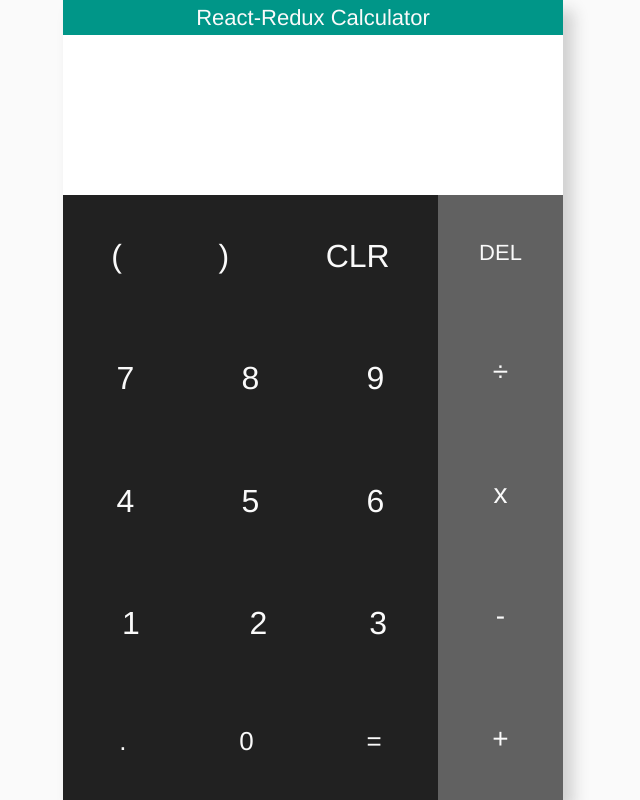
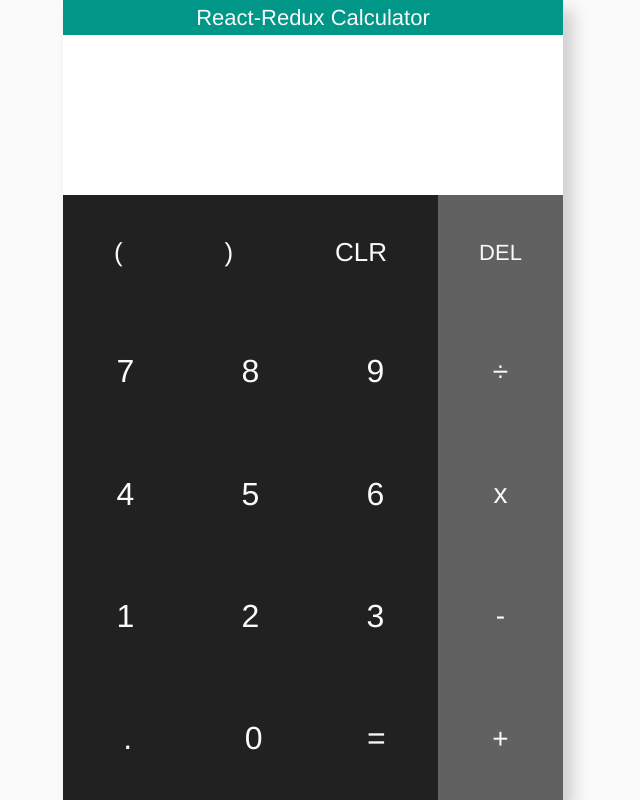
Before and after one commit to robwa10/react-calculator, a React (Create React App) app: page / in a window 1280 px wide. Shown: the whole page, without its empty margins (327-967 px from the left). Built offline with nearby package versions, Linux system fonts and the light colour scheme.

Commit message:
Update styling after component refactor

```diff
--- a/src/styles/css/index.css
+++ b/src/styles/css/index.css
@@ -89,10 +89,10 @@ button:active {
   justify-content: space-around;
   background-color: #212121; }
 
-.number-row:nth-child(4) button:nth-child(-n+2) {
+.number-row:nth-child(5) button:nth-child(-n+2) {
   margin-left: 8px; }
 
-.number-row:nth-child(5) button {
+.number-row:nth-child(1) button {
   font-size: 26px; }
 
 .operators-container {
--- a/src/styles/scss/_input-container.scss
+++ b/src/styles/scss/_input-container.scss
@@ -19,13 +19,13 @@
   background-color: $dark-grey;
 }
 
-.number-row:nth-child(4) {
+.number-row:nth-child(5) {
   button:nth-child(-n+2) {
     margin-left: 8px;
   }
 }
 
-.number-row:nth-child(5) {
+.number-row:nth-child(1) {
   button {
     font-size: 26px;
   }
```
